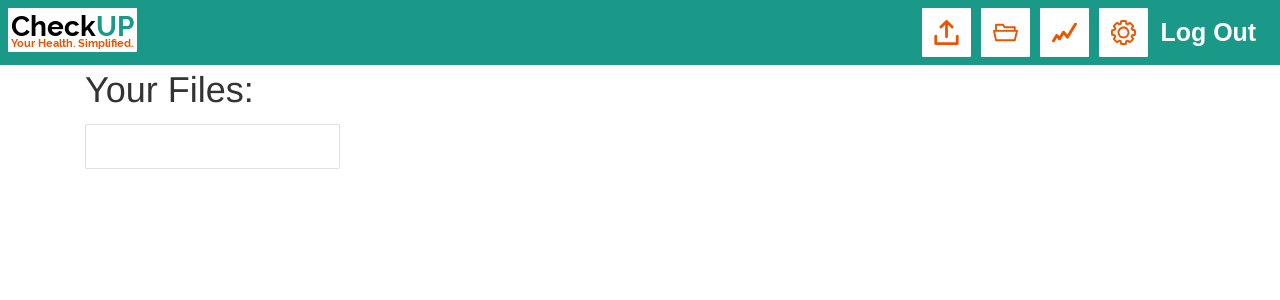
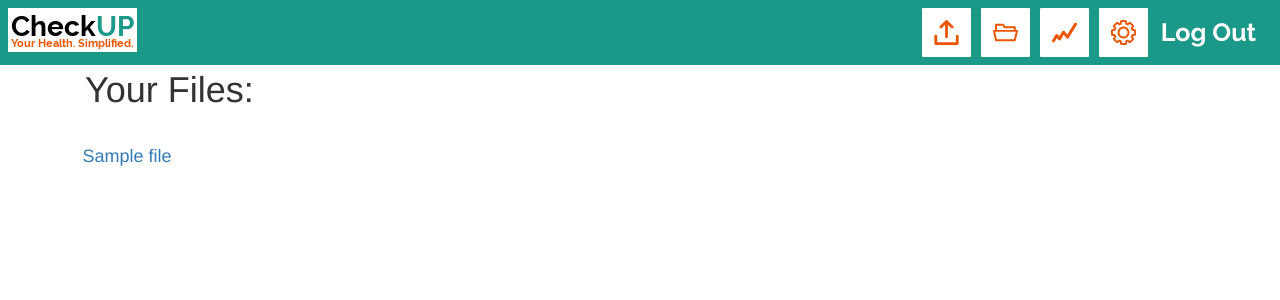
Before and after one commit to shayaansaiyed/CheckUP, a Flask app: template templates/files.html in a window 1280 px wide. Shown: the top 300 px of the page. Run offline with Flask 2, Linux system fonts and the light colour scheme; the template is opened without the code that fills it: most values are stand-ins (such as "Sample title", 1, 10 or a date in 2020); some libraries are stand-ins or nearby versions.

Commit message:
downlaod functionality

```diff
--- a/application.py
+++ b/application.py
@@ -26,13 +26,15 @@ conn = pymysql.connect(host='localhost',
 
 @application.route('/')
 def home():
-	if (session):
+	print (str(session))
+	if session["username"]:
 		return redirect("/graphs")
 	else:
 		return redirect("/start")
 
 @application.route('/start')
 def start():
+	session["username"] = None
 	return render_template("index 2.html")
 
 @application.route('/loginAuth', methods=['GET', 'POST'])
@@ -263,10 +265,16 @@ def settings():
         return render_template('settings.html')
 
 #Log out
+# @application.route('/logout', methods = ['GET', 'POST'])
+# def logout():
+#     if request.method == 'GET':
+#         return redirect(url_for('home'))
+
 @application.route('/logout', methods = ['GET', 'POST'])
 def logout():
-    if request.method == 'GET':
-        return redirect(url_for('home'))
+    session.clear()
+    # session['username'] = None
+    return redirect("/start")
 
 
 application.secret_key = 'Yekaterina Petrovna Zamolodchikova, but you can call me Katya!'
--- a/templates/files.html
+++ b/templates/files.html
@@ -22,8 +22,17 @@
     <!-- Latest compiled and minified CSS -->
     <link rel="stylesheet" href="https://maxcdn.bootstrapcdn.com/bootstrap/3.3.7/css/bootstrap.min.css" integrity="sha384-BVYiiSIFeK1dGmJRAkycuHAHRg32OmUcww7on3RYdg4Va+PmSTsz/K68vbdEjh4u" crossorigin="anonymous">
 
+    <!-- Optional theme -->
+    <link rel="stylesheet" href="https://maxcdn.bootstrapcdn.com/bootstrap/3.3.7/css/bootstrap-theme.min.css" integrity="sha384-rHyoN1iRsVXV4nD0JutlnGaslCJuC7uwjduW9SVrLvRYooPp2bWYgmgJQIXwl/Sp" crossorigin="anonymous">
+
+    <!-- Latest compiled and minified JavaScript -->
+    <script src="https://maxcdn.bootstrapcdn.com/bootstrap/3.3.7/js/bootstrap.min.js" integrity="sha384-Tc5IQib027qvyjSMfHjOMaLkfuWVxZxUPnCJA7l2mCWNIpG9mGCD8wGNIcPD7Txa" crossorigin="anonymous"></script>
+
     <!-- Custom styles for this template -->
     <link href="/static/index.css" rel="stylesheet">
+
+    <!-- Font -->
+    <link href="https://fonts.googleapis.com/css?family=Raleway:400,700,800" rel="stylesheet">
 
     </head>
 
@@ -91,22 +100,21 @@
 
             <div class="row">
                 <div class="col-lg-3 col-md-4 col-sm-6 meddocument">
-                    <div class="card h-100">
                         <div class="card-body">
                             <h4 class="card-title">
 
-							{% for docName in data %}
+							{% for file in data %}
                                 <div class = "row">
                                   <tr>
                                     <td>
-                                        <a download="{{docName.docTitle}}">
+                                        <a download href="static/Documents/{{file.docName}}">
+                                        {{file.docTitle}} </a>
                                     </td>
                                   </tr>
                                 </div>
                             {% endfor %}
                           </h4>
 
-                        </div>
                         </div>
                 </div>
 
```
Lines whose indentation alone changed are shown as unchanged.
